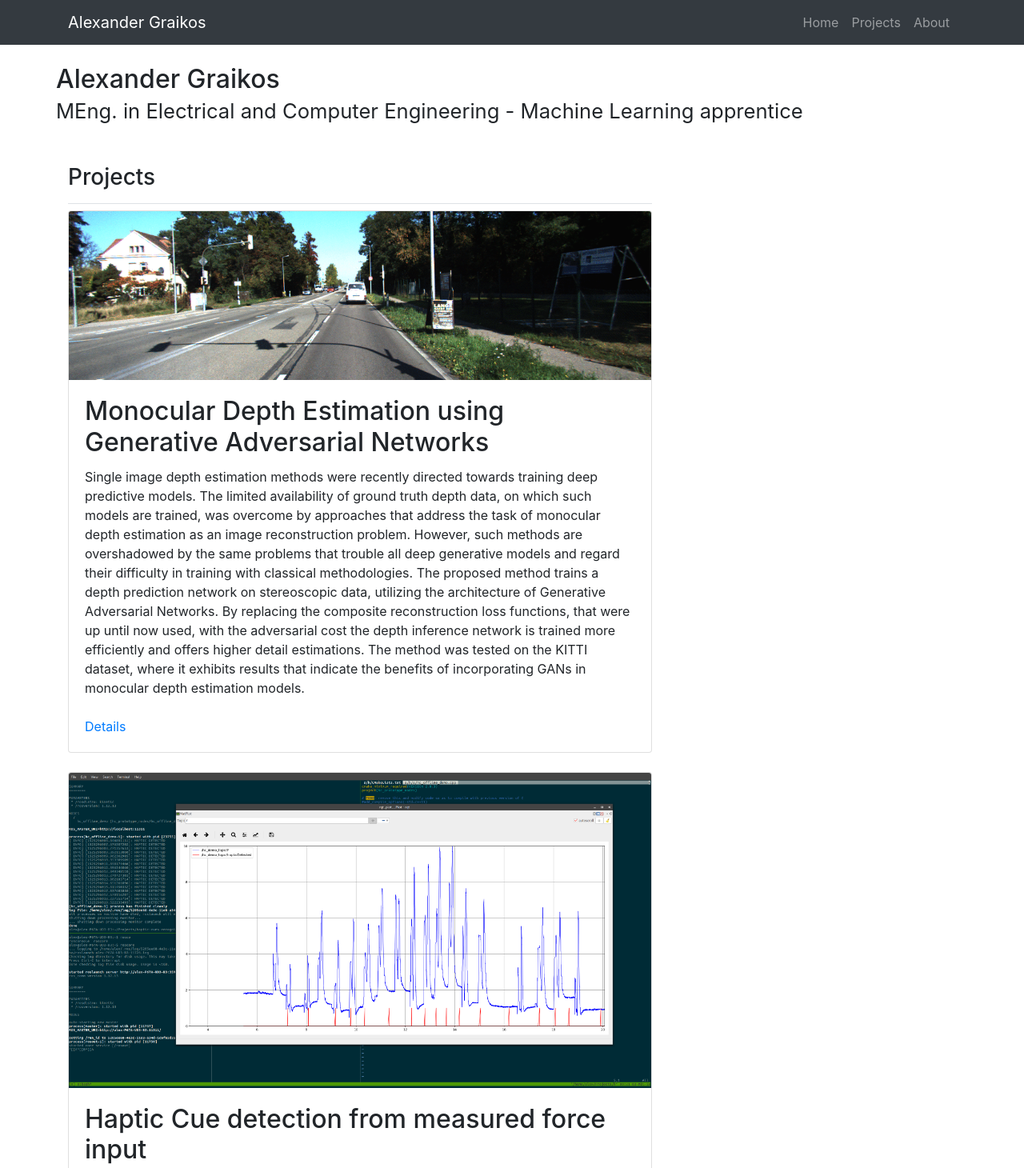
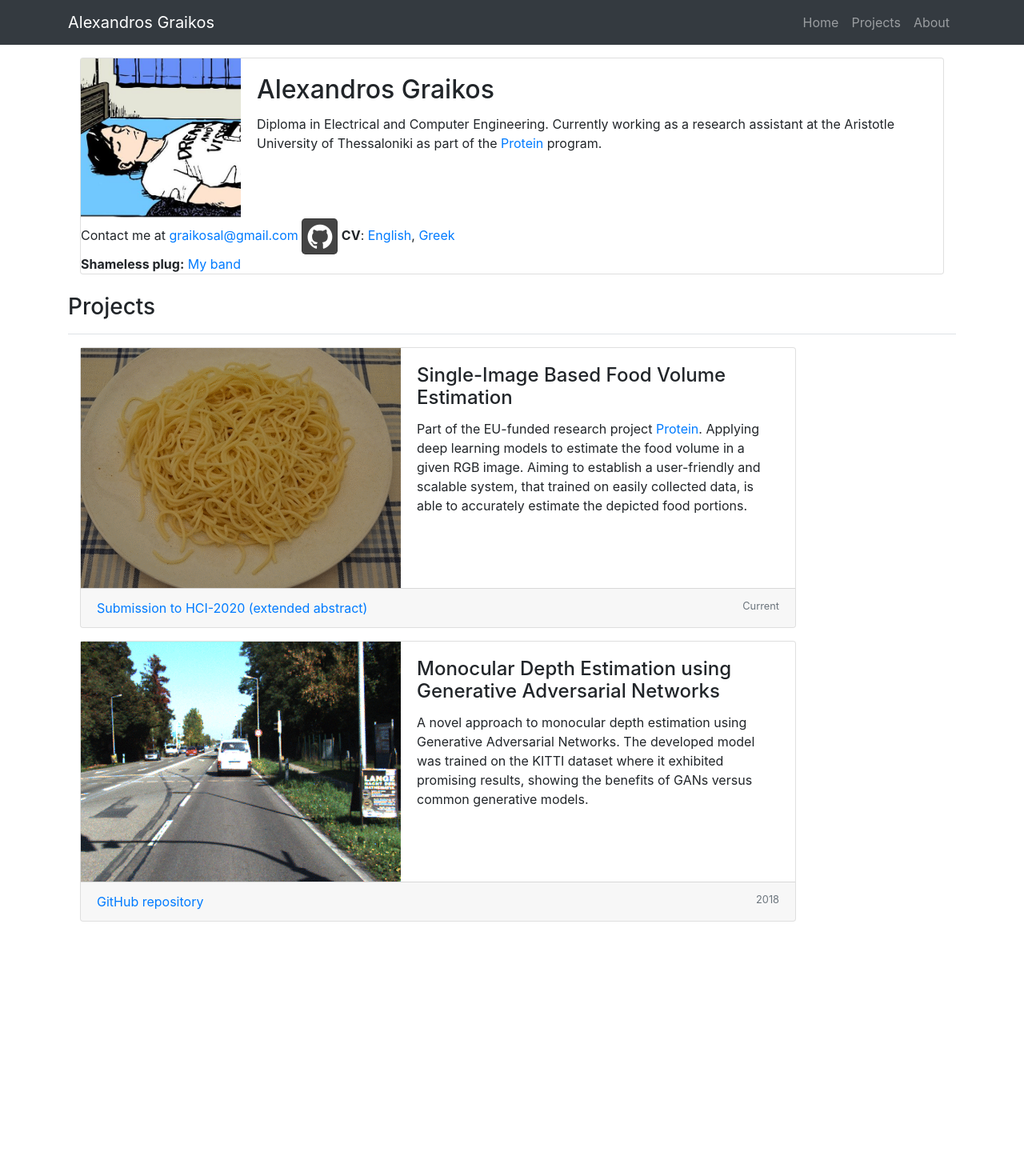
Before and after one commit to AlexGraikos/AlexGraikos.github.io, a plain HTML site: page index.html in a window 1280 px wide. Shown: the top 1460 px of the page at 80% size. After the commit the page ends 1196 px from the top, so only its background shows below. Drawn offline with nearby package versions, Linux system fonts and the light colour scheme.

Commit message:
Updated blog

```diff
--- a/index.html
+++ b/index.html
@@ -5,16 +5,39 @@
   <meta charset="utf-8">
   <meta name="viewport" content="width=device-width, initial-scale=1, shrink-to-fit=no">
   <meta name="description" content="Personal blog. Info on past and current projects.">
-  <meta name="author" content="Alexander Graikos">
+  <meta name="author" content="Alexandros Graikos">
 
-  <title>Alexander Graikos</title>
+  <title>Alexandros Graikos</title>
 
   <!-- Bootstrap core CSS -->
   <link rel="stylesheet" href="https://maxcdn.bootstrapcdn.com/bootstrap/4.3.1/css/bootstrap.min.css">
+  <link rel="stylesheet" href="https://maxcdn.bootstrapcdn.com/bootstrap/4.3.1/css/bootstrap-social.css">
+  <link rel="stylesheet" href="https://cdnjs.cloudflare.com/ajax/libs/font-awesome/4.7.0/css/font-awesome.min.css">
   <!-- Custom CSS -->
   <style>
   body {padding-top: 56px;}
   body {padding-bottom: 28px;}
+
+  .card-horizontal {
+    display: flex;
+    flex: 1 1 auto;
+  }
+  .imgContainer {
+    overflow: hidden;
+    width: 400px;
+    height: 300px;
+    position: relative;
+  }
+  .imgContainer img {
+    position: absolute;
+    left: -1000%;
+    right: -1000%;
+    top: -1000%;
+    bottom: -1000%;
+    margin: auto;
+    min-height: 100%;
+    min-width: 100%;
+  }
   </style>
 </head>
 
@@ -23,7 +46,7 @@
   <!-- Navigation -->
   <nav class="navbar navbar-expand-lg navbar-dark bg-dark fixed-top">
     <div class="container">
-      <a class="navbar-brand" href="#">Alexander Graikos</a>
+      <a class="navbar-brand" href="#">Alexandros Graikos</a>
       <button class="navbar-toggler" type="button" data-toggle="collapse" data-target="#navbarResponsive" aria-controls="navbarResponsive" aria-expanded="false" aria-label="Toggle navigation">
         <span class="navbar-toggler-icon"></span>
       </button>
@@ -46,91 +69,93 @@
   <!-- Page Content -->
   <div class="container">
   <div class="row">
+  <div class="container-fluid">
 
     <!-- Title -->
-      <h2 class="my-4">Alexander Graikos
+    <div class="col-12 mt-3">
+        <div class="card">
+            <div class="card-horizontal">
+                <div class="img-square-wrapper">
+                    <img class="" src="content/img/me.jpeg" width="200">
+                </div>
+                <div class="card-body">
+                    <h2 class="card-title">Alexandros Graikos</h2>
+                    <p class="card-text">Diploma in Electrical and Computer Engineering. Currently working as a research assistant
+                    at the Aristotle University of Thessaloniki as part of the
+                    <a href="https://protein-h2020.eu/" target="_blank">Protein</a> program.
+                </div>
+            </div>
+            <div>
+                Contact me at <a href = "mailto: graikosal@gmail.com">graikosal@gmail.com</a>
+                <a class="btn btn-social-icon btn-lg btn-github" href ="https://github.com/AlexGrecos">
+                    <span class="fa fa-github"></span>
+                </a>
+                <b>CV</b>:
+                <a href="content/txt/cv.pdf" target="_blank">English</a>,
+                <a href="content/txt/cv_greek.pdf" target="_blank">Greek</a>
                 <br>
-        <small>MEng. in Electrical and Computer Engineering - Machine Learning apprentice</small>
-      </h2>
+                <b>Shameless plug:</b> <a href="https://hoi-poifarplanewind.bandcamp.com/" target="_blank">My band</a>
+            </div>
+        </div>
+     </div>
 
-      <div class="col-md-8">
     <!-- Projects -->
     <div class="pb-2 mt-4 mb-2 border-bottom" id="projects">
       <h3>Projects</h3>
     </div>
+
     <!-- Post -->
-        <div class="card mb-4">
-          <img class="card-img-top" src="content/img/monocular_depth_estimation.gif">
+    <div class="col-md-10 mt-3 mb-3">
+        <div class="card">
+            <div class="card-horizontal">
+                <div class="img-square-wrapper">
+                    <div class="imgContainer">
+                        <img class="" src="content/img/food_vol_est.gif">
+                    </div>
+                </div>
                 <div class="card-body">
-            <h2 class="card-title">Monocular Depth Estimation using Generative Adversarial Networks</h2>
-            <p class="card-text"> Single image depth estimation methods were recently directed towards training deep predictive models. The limited availability of ground truth depth data, on which such models are trained, was overcome by approaches that address the task of monocular depth estimation as an image reconstruction problem. However, such methods are overshadowed by the same problems that trouble all deep generative models and regard their difficulty in training with classical methodologies. The proposed method trains a depth prediction network on stereoscopic data, utilizing the architecture of Generative Adversarial Networks. By replacing the composite reconstruction loss functions, that were up until now used, with the adversarial cost the depth inference network is trained more efficiently and offers higher detail estimations. The method was tested on the KITTI dataset, where it exhibits results that indicate the benefits of incorporating GANs in monocular depth estimation models.
-            <br>
-            <br>
-            <a href="https://github.com/AlexGrecos/adversarial_depth_estimation" target="_blank">Details</a></p>
+                    <h4 class="card-title">Single-Image Based Food Volume Estimation</h4>
+                    <p class="card-text"> Part of the EU-funded research project
+                    <a href="https://protein-h2020.eu/" target="_blank">Protein</a>.
+                    Applying deep learning models to estimate the food volume in a given RGB image.
+                    Aiming to establish a user-friendly and scalable system, that trained on easily collected data,
+                    is able to accurately estimate the depicted food portions.</p>
+                </div>
+            </div>
+            <div class="card-footer">
+                <a href="content/txt/hci2020_graikos_etal_extended_abstract.pdf" target="_blank">
+                Submission to HCI-2020 (extended abstract)</a>
+                <small class="text-muted" style="float:right;">Current</small>
+            </div>
         </div>
     </div>
 
     <!-- Post -->
-        <div class="card mb-4">
-          <img class="card-img-top" src="content/img/haptic_cues.png">
-          <div class="card-body">
-            <h2 class="card-title">Haptic Cue detection from measured force input</h2>
-            <p class="card-text"> In order to further enhance physical human-robot collaboration, the user must be able to transfer messages to his robotic assistant through primitive haptic cues. Given that most human-friendly robots are not equipped with expensive force sensors we aim to enable that communication channel through the end effector force input estimations. The force signal is processed in real-time and extracted features are compared to an experimental knowledge base for decision making. The process is written as a ROS node and was used in conjunction with other applications from the AUTH Robotics Lab.
-            <br>
-            <br>
-            <a href="content/code/haptic_cues.zip" target="_blank">Code (not human-friendly)</a></p>
+    <div class="col-md-10 mt-3 mb-3">
+        <div class="card">
+            <div class="card-horizontal">
+                <div class="img-square-wrapper">
+                    <div class="imgContainer">
+                        <img class="" src="content/img/monocular_depth_estimation.gif">
                     </div>
                 </div>
-
-        <!-- Post -->
-        <div class="card mb-4">
-          <img class="card-img-top" src="content/img/gridy.png">
                 <div class="card-body">
-            <h2 class="card-title">preECESCON 3 - Energy consumption/production prediction</h2>
-            <p class="card-text"> For the purpose of the preECESCON 3 contest, we developed a smart-home energy consumption/production prediction application. We simulated the daily operation of four different households and used the collected data to train time series forecasting models. On top of that, we built a virtual energy marketplace on which each individual household would equalize its energy needs - either selling excess energy or acquiring its deficit.
-            <br>
-            <br>
-            <a href="https://www.youtube.com/watch?v=FXG3xSI7Q88" target="_blank">Contest presentation video (in Greek)</a></p>
+                    <h4 class="card-title">Monocular Depth Estimation using Generative Adversarial Networks</h4>
+                    <p class="card-text"> A novel approach to monocular depth estimation using Generative Adversarial Networks.
+                    The developed model was trained on the KITTI dataset where it exhibited promising results, showing the
+                    benefits of GANs versus common generative models.
+                </div>
+            </div>
+            <div class="card-footer">
+                <a href="https://github.com/AlexGrecos/adversarial_depth_estimation" target="_blank">GitHub repository</a>
+                <small class="text-muted" style="float:right;">2018</small>
+            </div>
         </div>
     </div>
 
   </div>
   </div>
-    <!-- /.row -->
   </div>
-  <!-- /.container -->
-
-  <!-- About -->
-  <div class="container" id="about">
-    <div class="pb-2 mt-4 mb-2 border-bottom" id="projects">
-      <h3>About</h3>
-    </div>
-    <div class="row">
-      <!-- Details -->
-      <div class="col-md-auto">
-        <div class="card" style="width: 26rem;">
-          <div class="card-body">
-	    <h5 class ="card-title">Details</h5>
-	    <p> <b>CV</b>: <a href="content/cv/cv.pdf" target="_blank">Link</a> (in pdf format)
-	        <br>
-                <b>Blog</b>: <a href="#">https://alexgrecos.github.io</a>
-                <br>
-                <b>Shameless plug:</b> <a href="https://hoi-poifarplanewind.bandcamp.com/" target="_blank">My band</a></p>
-          </div>
-        </div>
-      </div>
-      <!-- Contact -->
-      <div class="col-md-auto">
-        <div class="card" style="width: 26rem;">
-          <div class="card-body">
-	    <h5 class ="card-title">Contact</h5>
-            <p> <b>Email</b>: graikosal@gmail.com <br>
-          </div>
-        </div>
-      </div>
-    </div>
-  </div>
-  <!-- /.container -->
 
   <!-- Bootstrap core JavaScript -->
   <script src="vendor/jquery/jquery.min.js"></script>
```
Also changed, not shown: content/img/food_vol_est.gif (added), content/img/gridy.png (deleted), content/img/haptic_cues.png (deleted), content/img/me.jpeg (added), 5 other files. Lines whose indentation alone changed are shown as unchanged.
